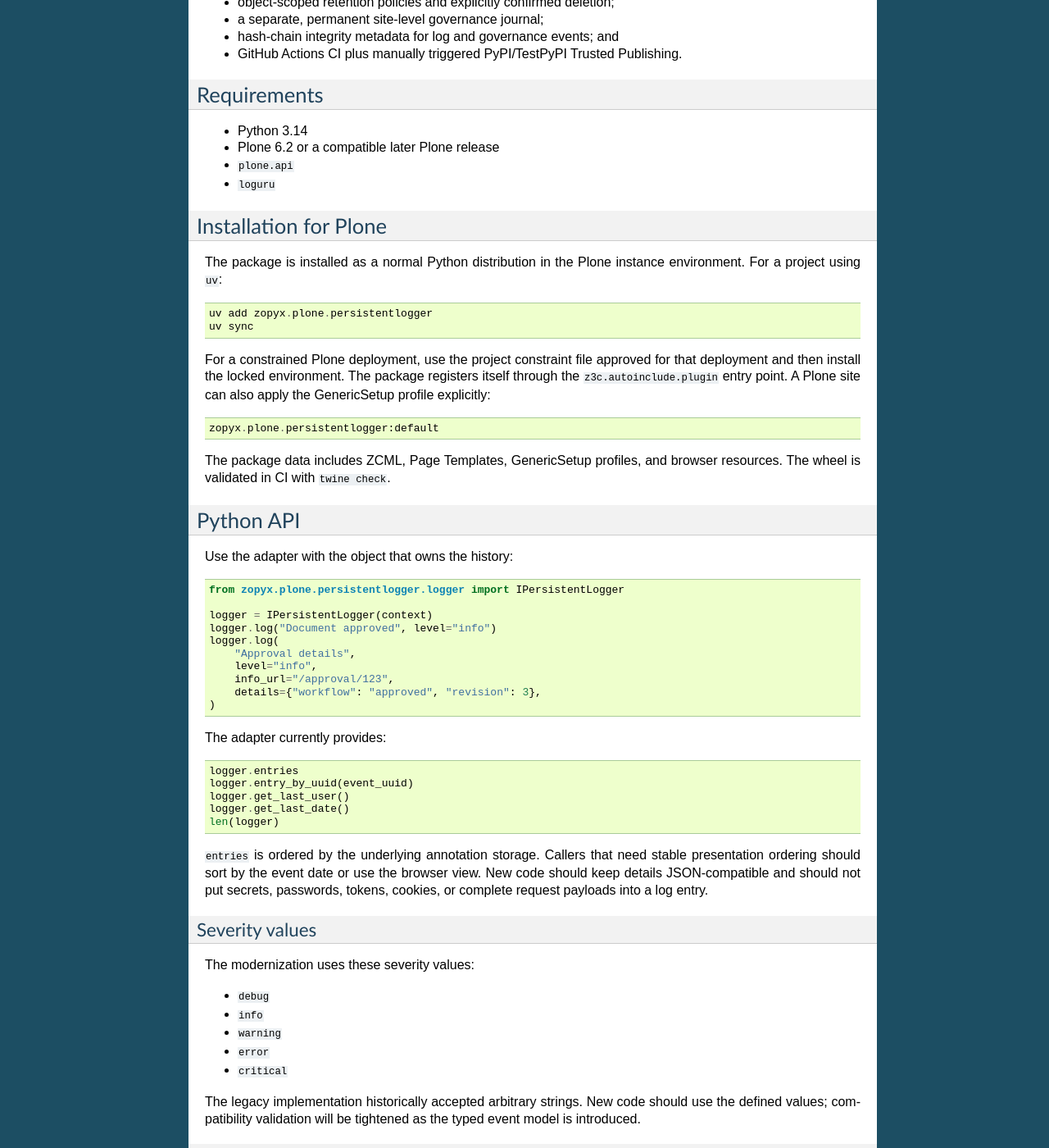
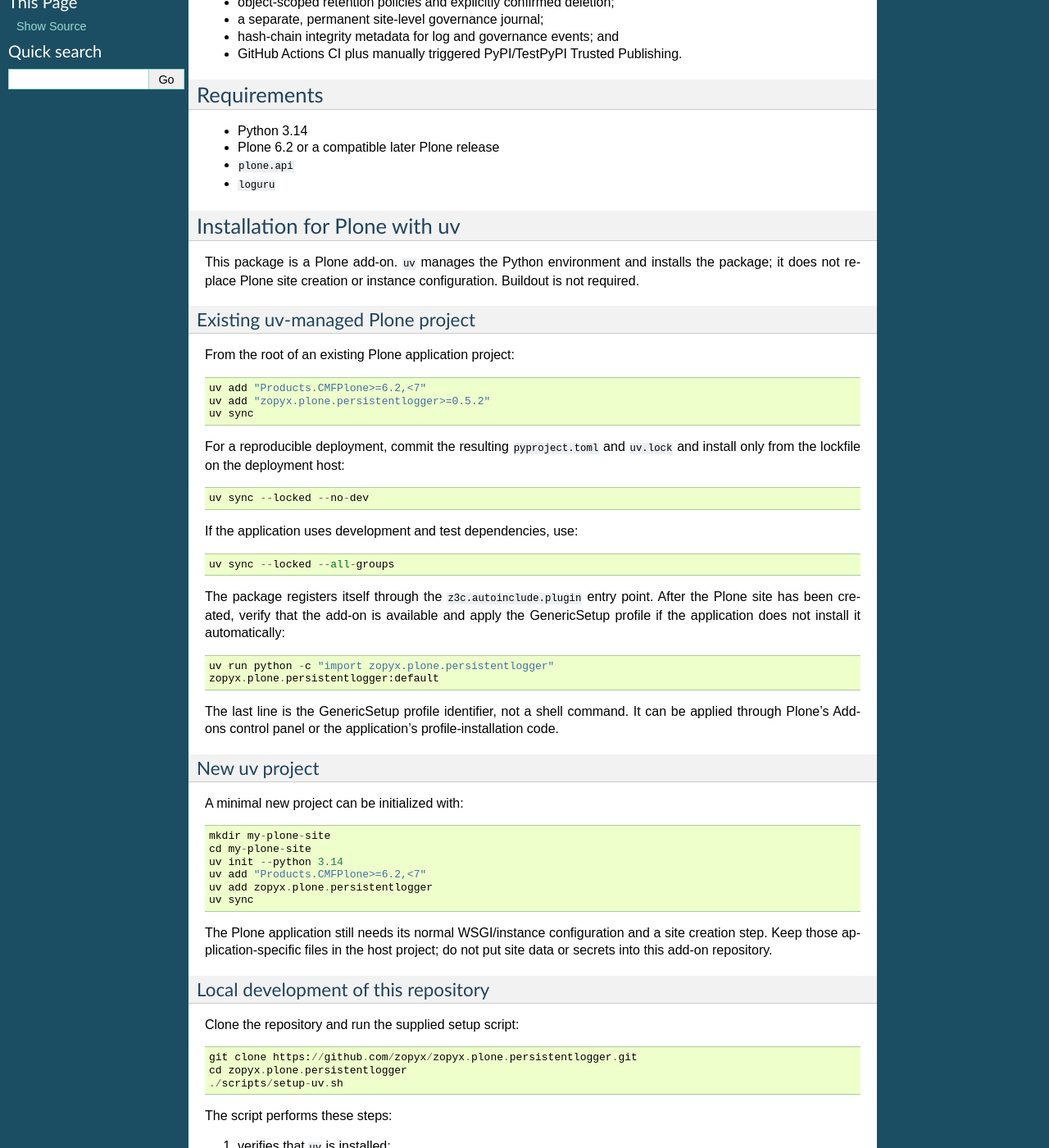
Before and after one commit to zopyx/zopyx.plone.persistentlogger, a Sphinx documentation site: the page built from docs/source/README.rst, in a window 1280 px wide and 1400 px high, scrolled down 632 px. Shown: the whole window at 82% size. Built offline with Sphinx 7.4.7, drawn with Linux system fonts in a browser that asks for light colours; some of the changed text lies outside the part shown.

Commit message:
docs: document uv-based Plone installation

```diff
--- a/docs/source/README.rst
+++ b/docs/source/README.rst
@@ -46,24 +46,111 @@ Requirements
 * ``plone.api``
 * ``loguru``
 
-Installation for Plone
-----------------------
+Installation for Plone with uv
+------------------------------
 
-The package is installed as a normal Python distribution in the Plone
-instance environment. For a project using ``uv``::
+This package is a Plone add-on. ``uv`` manages the Python environment and
+installs the package; it does not replace Plone site creation or instance
+configuration. Buildout is not required.
 
+Existing uv-managed Plone project
+~~~~~~~~~~~~~~~~~~~~~~~~~~~~~~~~~
+
+From the root of an existing Plone application project::
+
+    uv add "Products.CMFPlone>=6.2,<7"
+    uv add "zopyx.plone.persistentlogger>=0.5.2"
+    uv sync
+
+For a reproducible deployment, commit the resulting ``pyproject.toml`` and
+``uv.lock`` and install only from the lockfile on the deployment host::
+
+    uv sync --locked --no-dev
+
+If the application uses development and test dependencies, use::
+
+    uv sync --locked --all-groups
+
+The package registers itself through the ``z3c.autoinclude.plugin`` entry
+point. After the Plone site has been created, verify that the add-on is
+available and apply the GenericSetup profile if the application does not
+install it automatically::
+
+    uv run python -c "import zopyx.plone.persistentlogger"
+    zopyx.plone.persistentlogger:default
+
+The last line is the GenericSetup profile identifier, not a shell command. It
+can be applied through Plone's Add-ons control panel or the application's
+profile-installation code.
+
+New uv project
+~~~~~~~~~~~~~~
+
+A minimal new project can be initialized with::
+
+    mkdir my-plone-site
+    cd my-plone-site
+    uv init --python 3.14
+    uv add "Products.CMFPlone>=6.2,<7"
     uv add zopyx.plone.persistentlogger
     uv sync
 
-For a constrained Plone deployment, use the project constraint file approved
-for that deployment and then install the locked environment. The package
-registers itself through the ``z3c.autoinclude.plugin`` entry point. A Plone
-site can also apply the GenericSetup profile explicitly::
+The Plone application still needs its normal WSGI/instance configuration and a
+site creation step. Keep those application-specific files in the host project;
+do not put site data or secrets into this add-on repository.
 
-    zopyx.plone.persistentlogger:default
+Local development of this repository
+~~~~~~~~~~~~~~~~~~~~~~~~~~~~~~~~~~~~
 
-The package data includes ZCML, Page Templates, GenericSetup profiles, and
-browser resources. The wheel is validated in CI with ``twine check``.
+Clone the repository and run the supplied setup script::
+
+    git clone https://github.com/zopyx/zopyx.plone.persistentlogger.git
+    cd zopyx.plone.persistentlogger
+    ./scripts/setup-uv.sh
+
+The script performs these steps:
+
+#. verifies that ``uv`` is installed;
+#. installs or selects Python 3.14;
+#. creates ``.venv`` with Python 3.14;
+#. installs the locked Plone 6.2+ test environment and development tools;
+#. imports both ``Products.CMFPlone`` and this package as a smoke test; and
+#. prints the command used to run the Plone test layer.
+
+The equivalent commands, useful in CI or when customizing the environment,
+are::
+
+    uv python install 3.14
+    uv venv --python 3.14 .venv
+    uv sync --locked --all-groups
+    uv run zope-testrunner --path . --package zopyx.plone.persistentlogger
+
+Use the repository Makefile for the complete quality suite::
+
+    make install
+    make test
+    make coverage
+    make lint
+    make format-check
+    make typecheck
+    make audit
+    make package-check
+
+No ``bin/buildout``, ``bootstrap.py``, or legacy buildout configuration is
+required for the uv workflow. The old buildout files remain only as historical
+migration material and are not used by CI.
+
+Package data and verification
+~~~~~~~~~~~~~~~~~~~~~~~~~~~~~
+
+The wheel includes the package's ZCML, Page Templates, GenericSetup profiles,
+and browser resources. Validate a locally built distribution with::
+
+    make package-check
+
+This cleans stale output, builds both an sdist and a wheel with ``uv`` and
+``python -m build``, and runs ``twine check``. The GitHub Actions build repeats
+the check on Ubuntu with Python 3.14.
 
 Python API
 ----------
```
Also changed, not shown: 1 other file.
